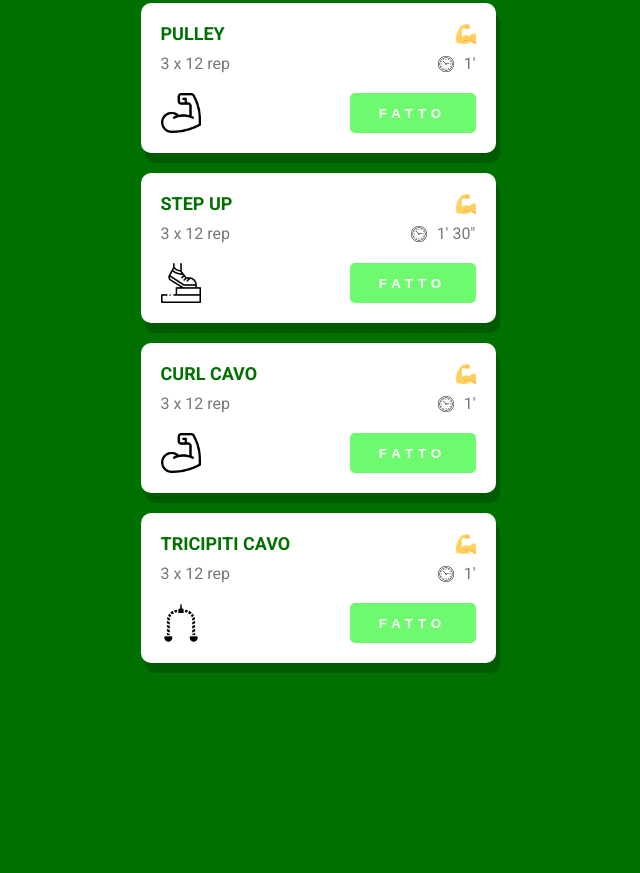
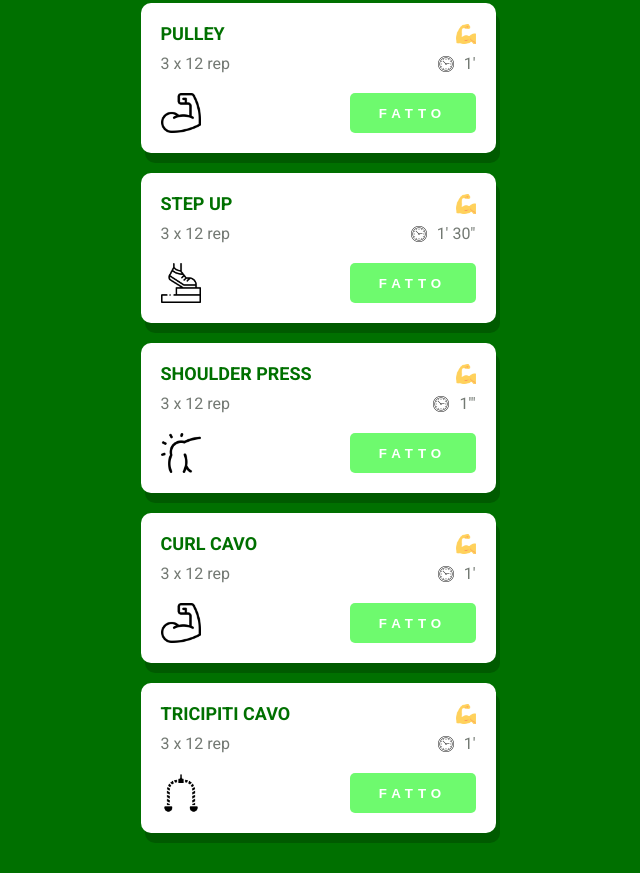
Before and after one commit to AntonioDT/workout, a plain HTML site: page index.html in a window 1280 px wide. Shown: the part 833-1706 px from the top of the page, without its empty margins (322-962 px from the left). Before the commit the page ends 1536 px from the top, so only its background shows below. Drawn offline with nearby package versions, Linux system fonts and the light colour scheme.

Commit message:
add shoulder exercise

```diff
--- a/index.html
+++ b/index.html
@@ -138,6 +138,25 @@
         <li>
           <div class="warkout-card">
             <div class="header flex flex-between flex-middle">
+              <h3 class="card-title">shoulder press</h3>
+              <img src="images/strong.png" alt="logo" height="20" width="20">
+            </div>
+            <div class="card-body flex flex-between">
+              <div class="rep">3 x 12 rep</div>
+              <div class="rest flex flex-middle">
+                <img src="images/clock.png" alt="clock" height="16" width="16">
+                <div class="time">1'"</div>
+              </div>
+            </div>
+            <div class="card-footer flex flex-between">
+              <img src="images/shoulder.png" alt="abs" height="40" width="40">
+              <button class="card-btn" onclick="removeCard(this)">fatto</button>
+            </div>
+          </div>
+        </li>
+        <li>
+          <div class="warkout-card">
+            <div class="header flex flex-between flex-middle">
               <h3 class="card-title">curl cavo</h3>
               <img src="images/strong.png" alt="logo" height="20" width="20">
             </div>
```
Also changed, not shown: images/shoulder.png (added).
